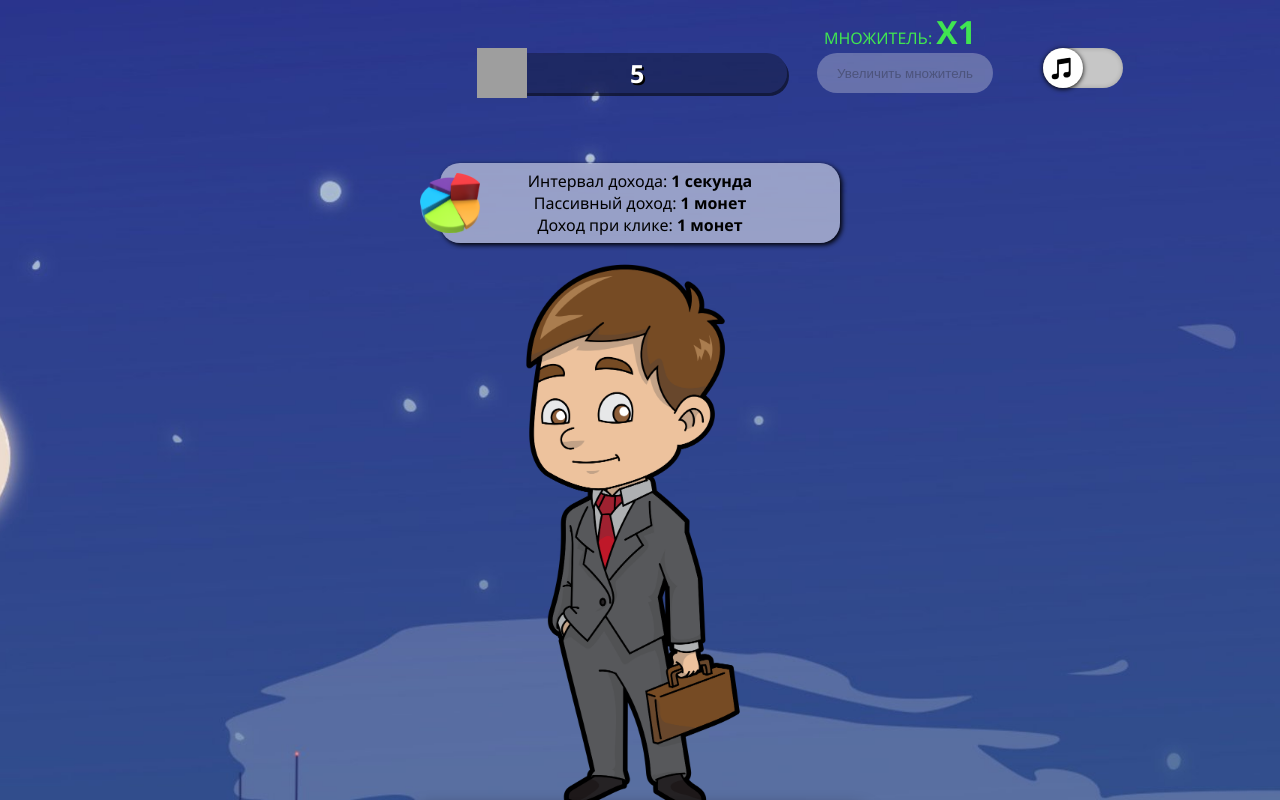
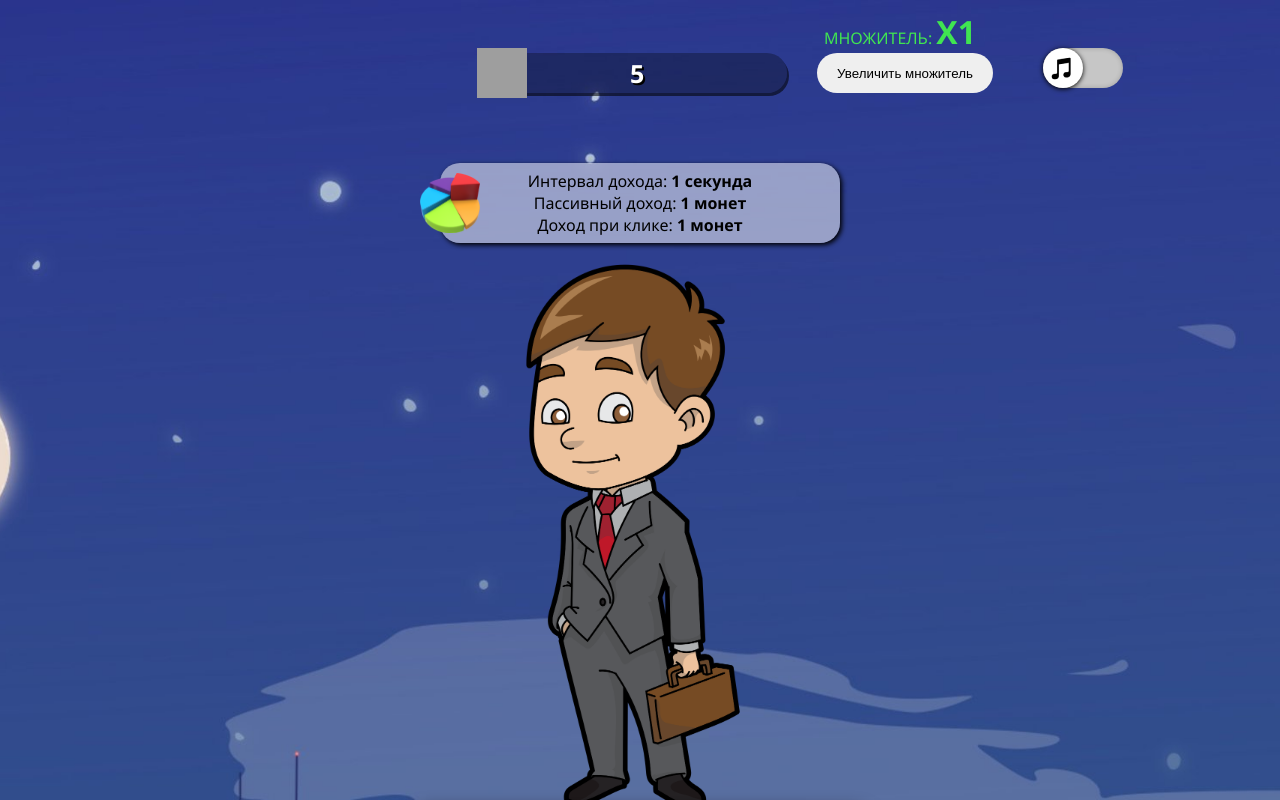
Before and after one commit to salco2012/game-clicker, a Vue app: page / in a window 1280 px wide. Shown: the top 800 px of the page. Built offline with nearby package versions, Linux system fonts and the light colour scheme; grey boxes are pictures that could not be loaded.

Commit message:
исправил баг в моб. версии

```diff
--- a/src/components/IncomeFactor.vue
+++ b/src/components/IncomeFactor.vue
@@ -7,7 +7,7 @@
       </div>
       <button
         class="income-factor__reset-progress"
-        :disabled="!multiplierAllowed"
+        :disabled="multiplierAllowed"
         :title="`Необходимо накопить: ${priceReset} монет `"
         @click="increaseMultiplier"
       >
@@ -59,25 +59,14 @@ export default {
     increaseMultiplier() {
       this.isHideModal = false;
       this.addAudioPlay(soundClick);
-      this.IsHiddenBodyScroll();
     },
     noReset() {
       this.isHideModal = true;
       this.addAudioPlay(soundClick);
-      this.isAvailableBodyScroll();
     },
     closeModal() {
       this.isHideModal = true;
       this.addAudioPlay(soundClosePopup);
-      this.isAvailableBodyScroll();
-    },
-    IsHiddenBodyScroll() {
-      const body = document.querySelector('body');
-      body.style.overflow = 'hidden';
-    },
-    isAvailableBodyScroll() {
-      const body = document.querySelector('body');
-      body.style.overflow = 'visible';
     },
   },
   computed: {
--- a/src/components/IncomeFactorModal.vue
+++ b/src/components/IncomeFactorModal.vue
@@ -103,12 +103,12 @@ export default {
 
 .wrapper {
   background-color: rgba(0, 0, 0, 0.8);
-  position: absolute;
+  position: fixed;
   z-index: 5;
   top: 0;
   left: 0;
-  bottom: 0;
-  right: 0;
+  width: 100%;
+  height: 100%;
   display: flex;
   align-items: center;
   justify-content: center;
--- a/src/components/PlaySpace.vue
+++ b/src/components/PlaySpace.vue
@@ -206,7 +206,6 @@ export default {
 
       this.$refs.UpgradeModal.resetCardProgress();
 
-      this.isAvailableBodyScroll();
 
       // Перезаписал данные которые были при инициализации. Так как при удалении из localStorage данные реактивно не обновятся. Доп. вариант переписать все на VueX, возможно потом переделаю.
       this.allBusiness = [
@@ -286,7 +285,6 @@ export default {
     upgradeMenu() {
       this.windowUpgradeIsActive = true;
       this.addAudioPlay(soundPopup);
-      this.IsHiddenBodyScroll();
     },
     addAudioPlay(nameAudio) {
       const audio = new Audio(nameAudio);
@@ -297,7 +295,6 @@ export default {
 
       this.addAudioPlay(soundClosePopup);
 
-      this.isAvailableBodyScroll();
     },
     buyUpgrade({ title, priceUpgrade, increaseInClick, intervalReduction }) {
       this.addAudioPlay(soundClick);
@@ -342,14 +339,6 @@ export default {
         this.userInfo.balans +=
           this.userInfo.passiveIncome * this.userInfo.factor;
       }, this.incomeInterval);
-    },
-    IsHiddenBodyScroll() {
-      const body = document.querySelector('body');
-      body.style.overflow = 'hidden';
-    },
-    isAvailableBodyScroll() {
-      const body = document.querySelector('body');
-      body.style.overflow = 'visible';
     },
   },
   computed: {
--- a/src/components/UpgradeModal.vue
+++ b/src/components/UpgradeModal.vue
@@ -275,12 +275,12 @@ export default {
 
 .wrapper {
   background-color: rgba(0, 0, 0, 0.8);
-  position: absolute;
+  position: fixed;
   z-index: 5;
   top: 0;
   left: 0;
-  bottom: 0;
-  right: 0;
+  width: 100%;
+  height: 100%;
   display: flex;
   align-items: center;
   justify-content: center;
@@ -337,7 +337,7 @@ export default {
   .modal {
     width: 260px;
 
-    &__close{
+    &__close {
       font-size: 16px;
     }
   }
```
Also changed, not shown: 51 other files (tests, documents, lock files or other folders).
